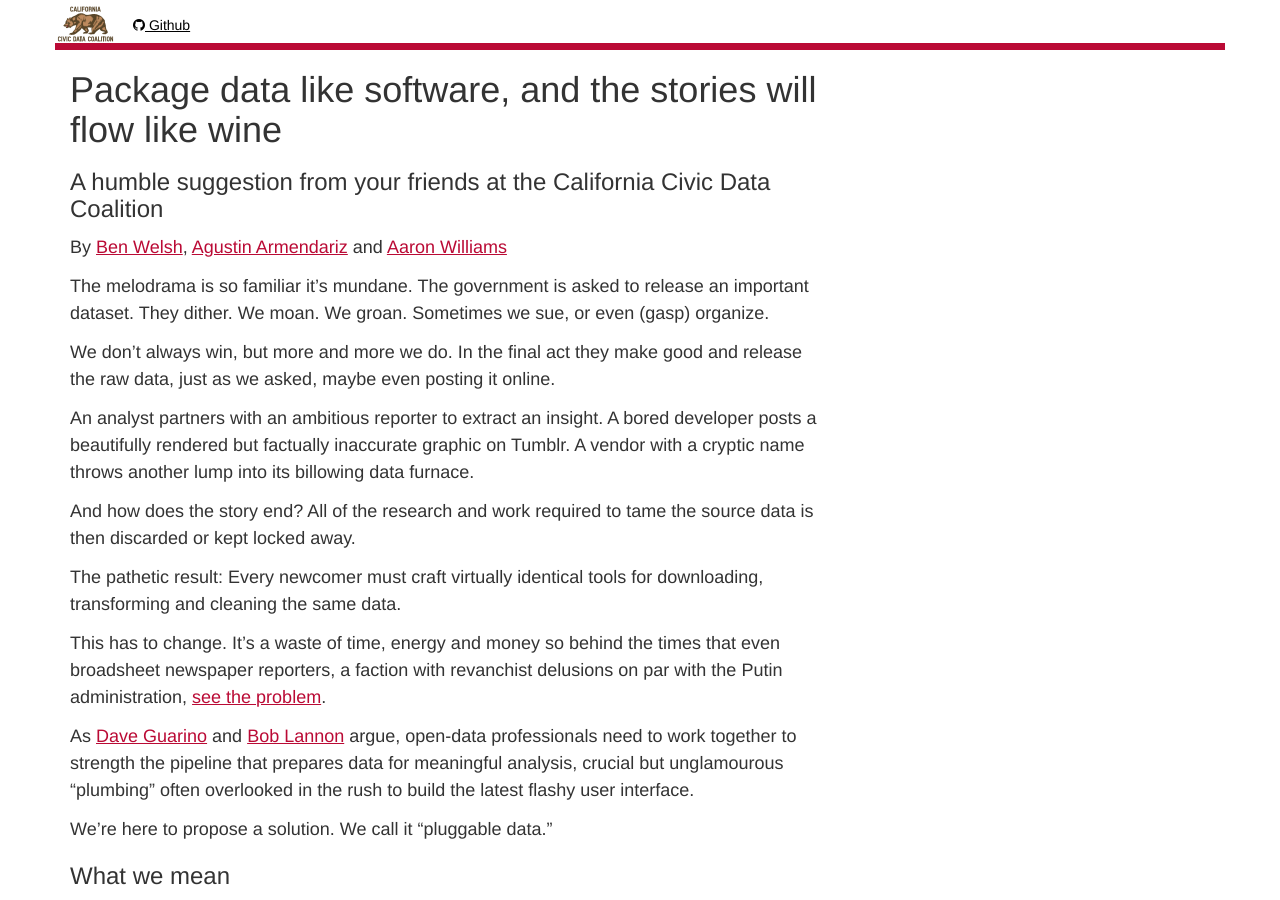
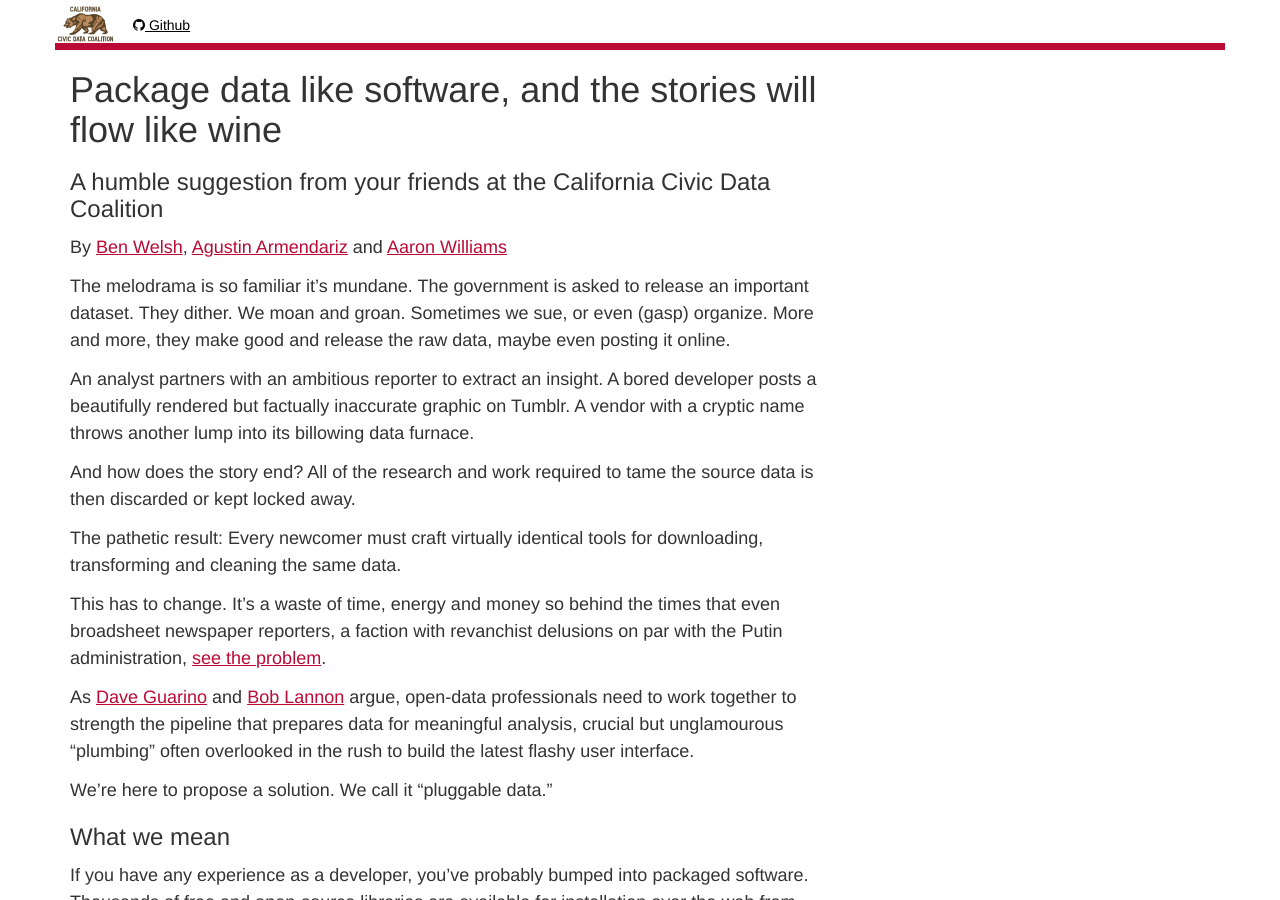
Before and after one commit to palewire/californiacivicdata.org, a Jekyll site: the page built from _posts/2015-01-01-pluggable-data.markdown, in a window 1280 px wide and 900 px high. Built offline with Jekyll 4.4.1, drawn with Linux system fonts in a browser that asks for light colours.

Commit message:
Updated 2015-01-01-pluggable-data.markdown

```diff
--- a/_posts/2015-01-01-pluggable-data.markdown
+++ b/_posts/2015-01-01-pluggable-data.markdown
@@ -10,9 +10,7 @@ published: true
 
 By [Ben Welsh](http://palewi.re/who-is-ben-welsh/), [Agustin Armendariz](mailto:aarmendariz@gmail.com) and [Aaron Williams](mailto:awilliams@cironline.org)
 
-The melodrama is so familiar it's mundane. The government is asked to release an important dataset. They dither. We moan. We groan. Sometimes we sue, or even (gasp) organize.
-
-We don't always win, but more and more we do. In the final act they make good and release the raw data, just as we asked, maybe even posting it online.
+The melodrama is so familiar it's mundane. The government is asked to release an important dataset. They dither. We moan and groan. Sometimes we sue, or even (gasp) organize. More and more, they make good and release the raw data, maybe even posting it online.
 
 An analyst partners with an ambitious reporter to extract an insight. A bored developer posts a beautifully rendered but factually inaccurate graphic on Tumblr. A vendor with a cryptic name throws another lump into its billowing data furnace.
 
```
